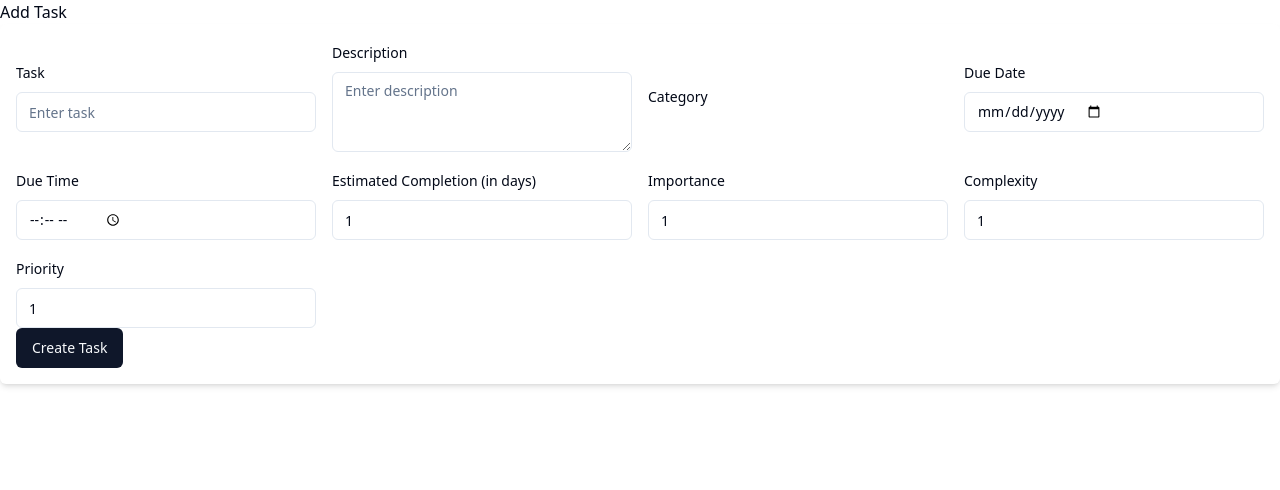
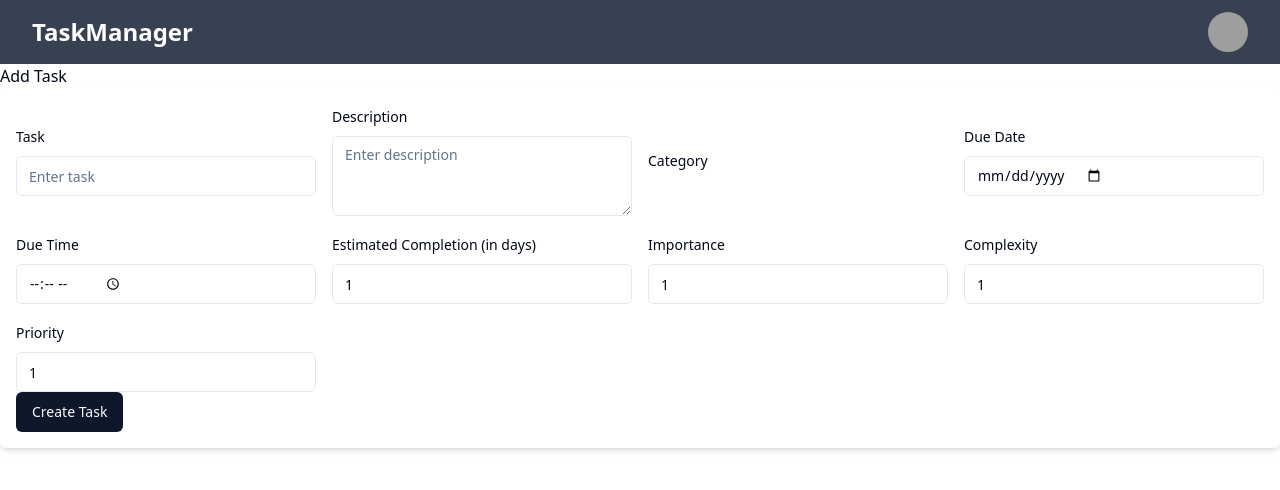
Before and after one commit to rupeshghimire7/TaskManager, a React (Vite) app in the folder frontend/: page /add-task in a window 1280 px wide. Shown: the top 490 px of the page. Built offline with nearby package versions, Linux system fonts and the light colour scheme; no server answers; sample sign-in values are in the browser's storage; grey boxes are pictures that could not be loaded.

Commit message:
redirect issue solved after logout

```diff
--- /dev/null
+++ b/frontend/src/components/Layout/Layout.tsx
@@ -0,0 +1,15 @@
+import Navbar from '../Navbar/Navbar'
+
+
+const Layout = ({ children }: { children: React.ReactNode }) => {
+    return (
+        <>
+            <Navbar />
+            <div>
+                {children}
+            </div>
+        </>
+    )
+}
+
+export default Layout
--- a/frontend/src/components/Navbar/Navbar.tsx
+++ b/frontend/src/components/Navbar/Navbar.tsx
@@ -30,9 +30,9 @@ const Navbar = () => {
                 <div className='flex items-center justify-end'>
                     <DropdownMenu open={isMenuOpen} onOpenChange={setIsMenuOpen}>
                         <DropdownMenuTrigger>
-                            <div className="flex items-center justify-center">
+                            <div className="flex items-center justify-center outline-none border-none">
                                 {user && <span className="ml-2 px-3 font-semibold">{user.name}</span>}
-                                <button onClick={handleMenuToggle}>
+                                <button className="border-none outline-none" onClick={handleMenuToggle}>
                                     <Avatar>
                                         <AvatarImage src="https://github.com/shadcn.png" alt="@shadcn" />
                                         <AvatarFallback>RG</AvatarFallback>
--- a/frontend/src/lib/context/authContext.tsx
+++ b/frontend/src/lib/context/authContext.tsx
@@ -46,6 +46,7 @@ const AuthProvider = ({ children }: { children: React.ReactNode }) => {
     localStorage.removeItem("token");
     setUser({});
     setIsLoggedIn(false);
+    navigate('/login')
   };
 
   return (
--- a/frontend/src/pages/AddTask.tsx
+++ b/frontend/src/pages/AddTask.tsx
@@ -1,12 +1,15 @@
 import AddTaskForm from "@/components/AddTaskForm"
+import Layout from "@/components/Layout/Layout"
 
 const AddTask = () => {
   return (
-    <div>
-      <h1>Add Task</h1>
+    <Layout>
+      <div>
+        <h1>Add Task</h1>
 
-      <AddTaskForm />
-    </div>
+        <AddTaskForm />
+      </div>
+    </Layout>
   )
 }
 
--- a/frontend/src/pages/Home.tsx
+++ b/frontend/src/pages/Home.tsx
@@ -2,7 +2,7 @@ import axiosInstance from "@/lib/utils/api"
 import { useEffect, useState } from "react"
 import { Task } from "@/lib/types/task"
 import { getToken } from "@/lib/helpers/localStorage"
-import Navbar from "@/components/Navbar/Navbar"
+import Layout from "@/components/Layout/Layout"
 
 const Home = () => {
   const [taskList, setTaskList] = useState<[]>([])
@@ -18,8 +18,9 @@ const Home = () => {
   }, [])
 
   return (
+
+    <Layout >
       <div>
-      <Navbar />
         <div>Task</div>
         <div>
           {taskList.map((task: Task) => (
@@ -27,6 +28,7 @@ const Home = () => {
           ))}
         </div>
       </div>
+    </Layout>
   )
 }
 
```
Lines whose indentation alone changed are shown as unchanged.
